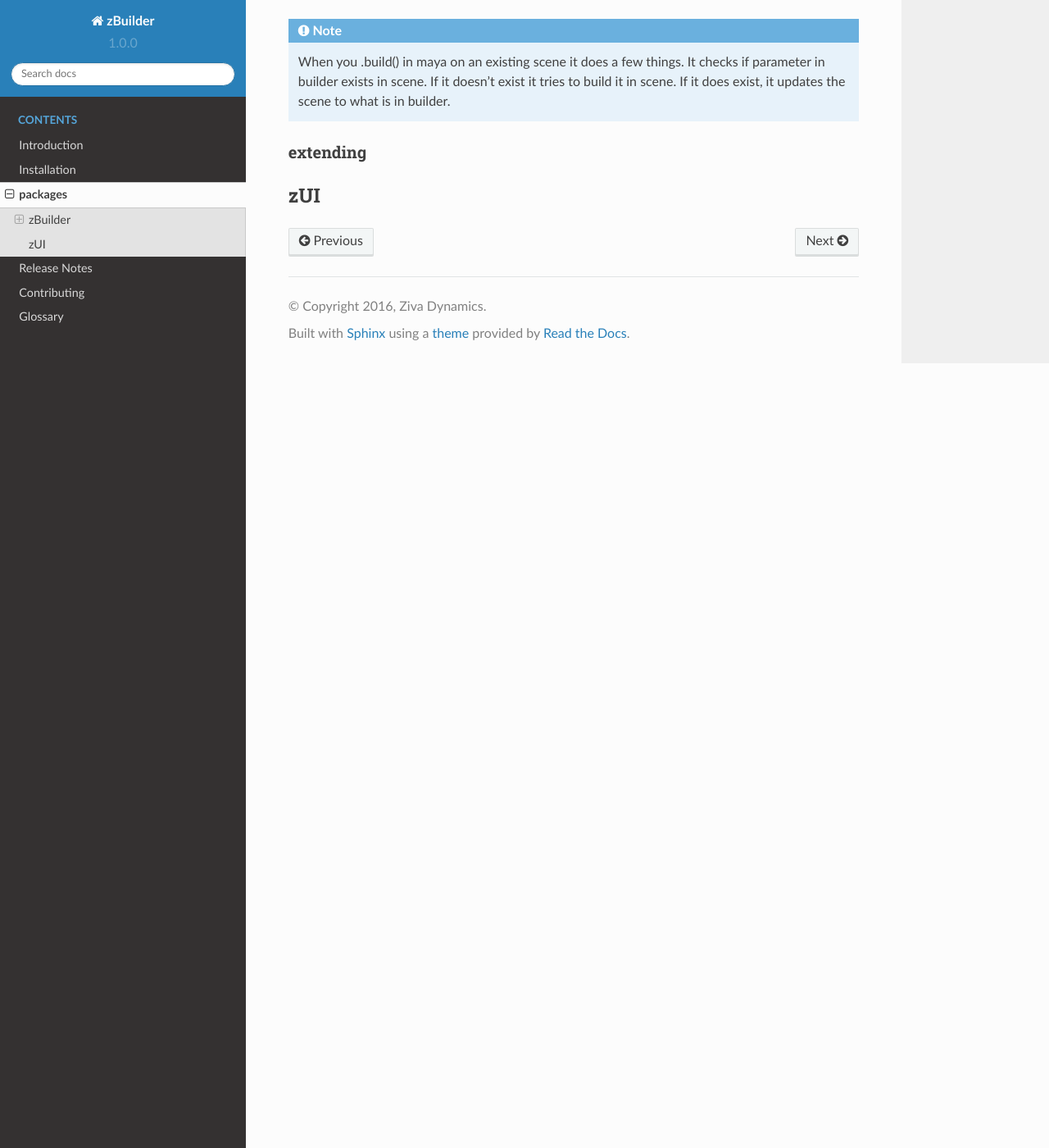
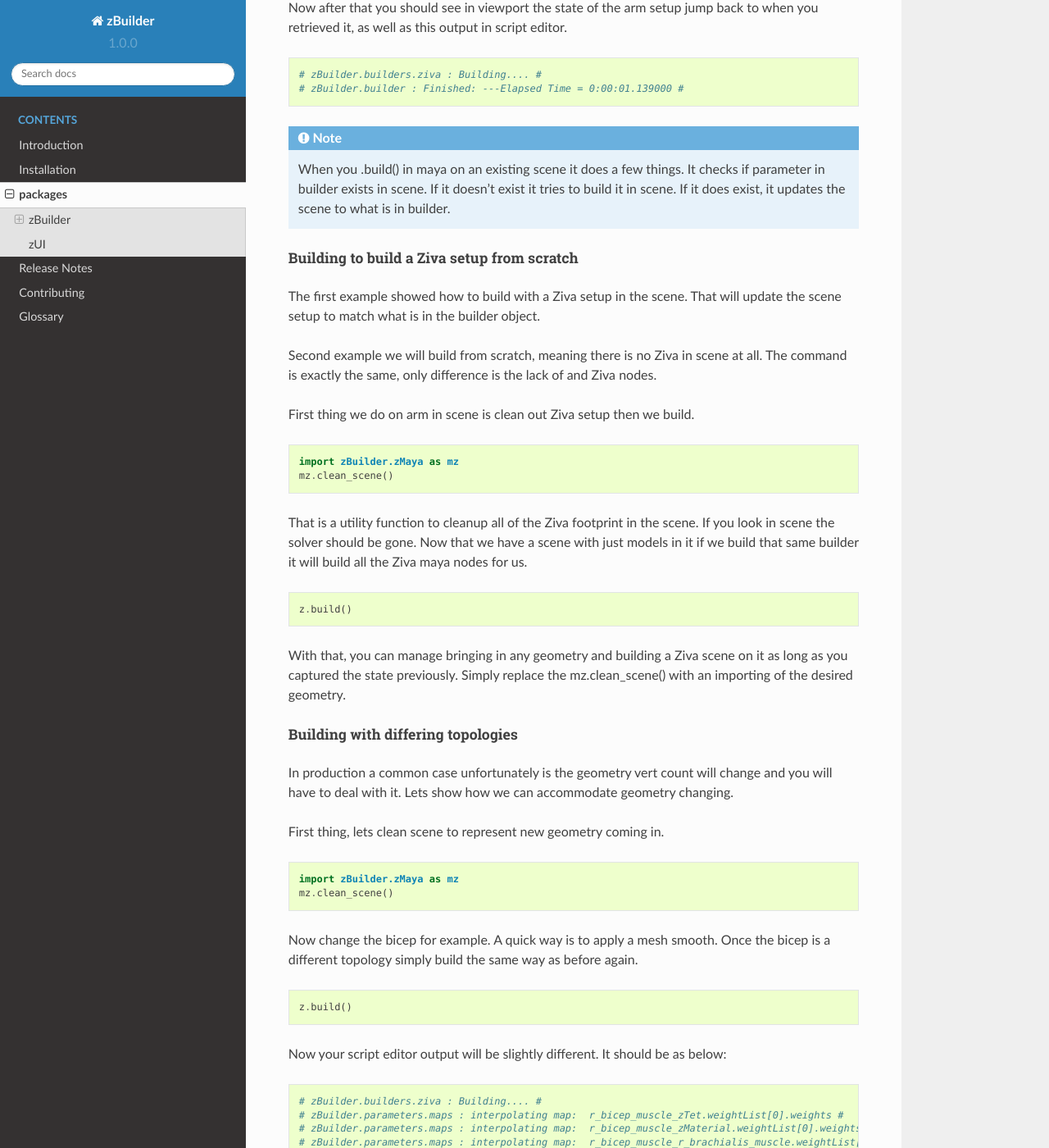
Before and after one commit to Unity-Technologies/ziva-vfx-utils, a Sphinx documentation site: the page built from docs/packages.rst, in a window 1280 px wide and 1400 px high, scrolled down 1786 px. Shown: the whole window at 82% size. Built offline with Sphinx 7.4.7 and the Read the Docs theme 2.0.0, drawn with Linux system fonts in a browser that asks for light colours; some of the changed text lies outside the part shown.

Commit message:
sphinx doc updates.  Added more info in tutorials

```diff
--- a/docs/glossary.rst
+++ b/docs/glossary.rst
@@ -6,6 +6,9 @@
 
 .. glossary::
     :sorted:
+
+    zUi
+        A maya UI to help you navigate the scene.  Currently Beta.
 
     zBuilder
         A python package used to serialize and deserialize Maya scenes.
--- a/docs/packages.rst
+++ b/docs/packages.rst
@@ -14,93 +14,12 @@
 build a new rig.  If the geometry is of differing topology you could interpolate the
 maps to work on new geo.
 
-
-Example Usage
-~~~~~~~~~~~~~
-
-I'll bring you through some example usage of this in terms of Ziva and I will be
-doing it on the demo arm that ships with the plugin so if you want to follow along
-it should be easy.
-
-First thing is to run the demo arm.  You can find that in the 'Ziva Tools' menu.
-Examples/Run Demo/Anatomical Arm.  Now that we have that in our scene Lets start
-playing with zBuilder.
-
-Retrieving
-^^^^^^^^^^
-
-.. code-block:: python
-
-    import zBuilder.builders.ziva as zva
-    z = zva.Ziva()
-
-You can call help to get some information.
-
-.. code-block:: python
-
-    help(z)
-
-To capture the arm scene into something zBuilder can use run a retrieve method.
-In this case we want to retrieve from the scene.
-
-.. code-block:: python
-
-    z.retrieve_from_scene()
-
-You should have seen something like this in your script editor.
-
-.. code-block:: python
-
-    # zBuilder.bundle : zTissue 7 #
-    # zBuilder.bundle : map 68 #
-    # zBuilder.bundle : zAttachment 21 #
-    # zBuilder.bundle : zMaterial 7 #
-    # zBuilder.bundle : zEmbedder 1 #
-    # zBuilder.bundle : zBone 4 #
-    # zBuilder.bundle : zTet 7 #
-    # zBuilder.bundle : mesh 11 #
-    # zBuilder.bundle : zSolver 1 #
-    # zBuilder.bundle : zSolverTransform 1 #
-    # zBuilder.bundle : zFiber 6 #
-    # zBuilder.builder : Finished: ---Elapsed Time = 0:00:00.087000 #
-
-When you retrieve items, it prints out the stats about what it captured.  In this
-case you can see there are 7 zTissues and 4 zBones for example.
-
-Those items in builder we call a :term:`parameter`.  They get placed in a :term:`bundle`.
-
-This essentially saves the state of the scene.  From here we can save it out to a text file,
-we can continue working on arm and use it to restore the state or we can manipulate the
-information in the builder and re-apply it.  That is useful for mirroring and such
-which we will get into later.
-
-Building
-^^^^^^^^
-
-To restore the scene first we need to make a change to the arm so we can confirm
-it restored it.  So paint a muscle attachment to all white for example, just
-something that is easy to identify in viewport.  Once that is done, if you
-have been following along, you can build it.
-
-.. code-block:: python
-
-    z.build()
-
-Now after that you should see in viewport the state of the arm setup jump back to
-when you retrieved it.
-
-.. note::
-
-    When you .build() in maya on an existing scene it does a few things.  It checks
-    if parameter in builder exists in scene.  If it doesn't exist it tries to build
-    it in scene.  If it does exist, it updates the scene to what is in builder.
-
-
+.. include:: zBuilder_tutorials.rst
 
 extending
 ~~~~~~~~~
 
-
+To come....
 
 zUI
 ---
--- /dev/null
+++ b/docs/zBuilder_tutorials.rst
@@ -0,0 +1,222 @@
+Tutorials
+~~~~~~~~~
+
+I'll bring you through some example usage of this in terms of Ziva and I will be
+doing it on the demo arm that ships with the plugin so if you want to follow along
+it should be easy.
+
+First thing is to run the demo arm.  You can find that in the 'Ziva Tools' menu.
+Examples/Run Demo/Anatomical Arm.  Now that we have that in our scene Lets start
+playing with zBuilder.
+
+Retrieving
+^^^^^^^^^^
+
+.. code-block:: python
+
+    import zBuilder.builders.ziva as zva
+    z = zva.Ziva()
+
+You can call help to get some information.
+
+.. code-block:: python
+
+    help(z)
+
+To capture the arm scene into something zBuilder can use run a retrieve method.
+In this case we want to retrieve from the scene.
+
+.. code-block:: python
+
+    z.retrieve_from_scene()
+
+You should have seen something like this in your script editor.
+
+.. code-block:: python
+
+    # zBuilder.bundle : zTissue 7 #
+    # zBuilder.bundle : map 68 #
+    # zBuilder.bundle : zAttachment 21 #
+    # zBuilder.bundle : zMaterial 7 #
+    # zBuilder.bundle : zEmbedder 1 #
+    # zBuilder.bundle : zBone 4 #
+    # zBuilder.bundle : zTet 7 #
+    # zBuilder.bundle : mesh 11 #
+    # zBuilder.bundle : zSolver 1 #
+    # zBuilder.bundle : zSolverTransform 1 #
+    # zBuilder.bundle : zFiber 6 #
+    # zBuilder.builder : Finished: ---Elapsed Time = 0:00:00.087000 #
+
+When you retrieve items, it prints out the stats about what it captured.  In this
+case you can see there are 7 zTissues and 4 zBones for example.
+
+Those items in builder we call a :term:`parameter`.  They get placed in a :term:`bundle`.
+
+This essentially saves the state of the scene.  From here we can save it out to a text file,
+we can continue working on arm and use it to restore the state or we can manipulate the
+information in the builder and re-apply it.  That is useful for mirroring and such
+which we will get into later.
+
+Building
+^^^^^^^^
+
+Building to restore scene to previous state
+*******************************************
+
+To restore the scene first we need to make a change to the arm so we can confirm
+it restored it.  So paint a muscle attachment to all white for example, just
+something that is easy to identify in viewport.  Once that is done, if you
+have been following along, you can build it.
+
+.. code-block:: python
+
+    z.build()
+
+Now after that you should see in viewport the state of the arm setup jump back to
+when you retrieved it, as well as this output in script editor.
+
+.. code-block:: python
+
+    # zBuilder.builders.ziva : Building.... #
+    # zBuilder.builder : Finished: ---Elapsed Time = 0:00:01.139000 #
+
+.. note::
+
+    When you .build() in maya on an existing scene it does a few things.  It checks
+    if parameter in builder exists in scene.  If it doesn't exist it tries to build
+    it in scene.  If it does exist, it updates the scene to what is in builder.
+
+Building to build a Ziva setup from scratch
+*******************************************
+The first example showed how to build with a Ziva setup in the scene.  That will
+update the scene setup to match what is in the builder object.
+
+Second example we will build from scratch, meaning there is no Ziva in scene at all.
+The command is exactly the same, only difference is the lack of and Ziva nodes.
+
+First thing we do on arm in scene is clean out Ziva setup then we build.
+
+.. code-block:: python
+
+    import zBuilder.zMaya as mz
+    mz.clean_scene()
+
+That is a utility function to cleanup all of the Ziva footprint in the scene.  If you look in scene
+the solver should be gone.  Now that we have a scene with just models in it if
+we build that same builder it will build all the Ziva maya nodes for us.
+
+.. code-block:: python
+
+    z.build()
+
+With that, you can manage bringing in any geometry and building a Ziva scene on it as long as you
+captured the state previously.  Simply replace the mz.clean_scene() with an importing of the desired
+geometry.
+
+Building with differing topologies
+**********************************
+
+In production a common case unfortunately is the geometry vert count will change and you will have
+to deal with it.  Lets show how we can accommodate geometry changing.
+
+First thing, lets clean scene to represent new geometry coming in.
+
+.. code-block:: python
+
+    import zBuilder.zMaya as mz
+    mz.clean_scene()
+
+Now change the bicep for example.  A quick way is to apply a mesh smooth.  Once the
+bicep is a different topology simply build the same way as before again.
+
+.. code-block:: python
+
+    z.build()
+
+Now your script editor output will be slightly different.  It should be as below:
+
+.. code-block:: python
+
+    # zBuilder.builders.ziva : Building.... #
+    # zBuilder.parameters.maps : interpolating map:  r_bicep_muscle_zTet.weightList[0].weights #
+    # zBuilder.parameters.maps : interpolating map:  r_bicep_muscle_zMaterial.weightList[0].weights #
+    # zBuilder.parameters.maps : interpolating map:  r_bicep_muscle_r_brachialis_muscle.weightList[0].weights #
+    # zBuilder.parameters.maps : interpolating map:  r_bicep_muscle_r_brachialis_muscle.weightList[1].weights #
+    # zBuilder.parameters.maps : interpolating map:  r_bicep_muscle_r_humerus_bone.weightList[0].weights #
+    # zBuilder.parameters.maps : interpolating map:  r_bicep_muscle_r_humerus_bone.weightList[1].weights #
+    # zBuilder.parameters.maps : interpolating map:  r_bicep_muscle_r_radius_bone.weightList[0].weights #
+    # zBuilder.parameters.maps : interpolating map:  r_bicep_muscle_r_radius_bone.weightList[1].weights #
+    # zBuilder.parameters.maps : interpolating map:  r_bicep_muscle_r_scapula_bone.weightList[0].weights #
+    # zBuilder.parameters.maps : interpolating map:  r_bicep_muscle_r_scapula_bone.weightList[1].weights #
+    # zBuilder.parameters.maps : interpolating map:  r_bicep_muscle_zFiber.weightList[0].weights #
+    # zBuilder.parameters.maps : interpolating map:  r_bicep_muscle_zFiber.endPoints #
+    # zBuilder.builder : Finished: ---Elapsed Time = 0:00:03.585000 #
+
+You will notice above that it listed out all the maps that got interpolated.
+
+.. note::
+
+    When the maps get interpolated it is based on world space of the stored geometry.
+    So, if the muscle changes enough where it is in a different world space location,
+    or maybe part of it is the interpolation won't work too well.
+
+Writing to disk
+^^^^^^^^^^^^^^^
+
+Now that we have the arm setup in builder object in memory we can write it out to disk.  All we need to do is
+
+.. code-block:: python
+
+        # replace path with a working temp directory on your system
+        z.write('C:\\Temp\\test.ziva')
+
+This writes out a json file of all the information to retrieve later.
+
+
+Reading from disk
+^^^^^^^^^^^^^^^^^
+
+To test the writing worked properly lets setup the scene with just the geometry again.
+Build Anatomical Arm demo again then clean scene.
+
+Once we have the arm geometry in the scene lets grab it from the disk then build it.
+
+.. code-block:: python
+
+    import zBuilder.builders.ziva as zva
+    z = zva.Ziva()
+    z.retrieve_from_file('C:\\Temp\\test.ziva')
+
+You should have seen something like this in your script editor.
+
+.. code-block:: python
+
+    z.retrieve_from_file('C:\\Temp\\test.ziva')
+    # zBuilder.builder : reading parameters. 134 nodes #
+    # zBuilder.builder : reading info #
+    # zBuilder.bundle : zTissue 7 #
+    # zBuilder.bundle : map 68 #
+    # zBuilder.bundle : zAttachment 21 #
+    # zBuilder.bundle : zMaterial 7 #
+    # zBuilder.bundle : zEmbedder 1 #
+    # zBuilder.bundle : zBone 4 #
+    # zBuilder.bundle : zTet 7 #
+    # zBuilder.bundle : mesh 11 #
+    # zBuilder.bundle : zSolver 1 #
+    # zBuilder.bundle : zSolverTransform 1 #
+    # zBuilder.bundle : zFiber 6 #
+    # zBuilder.builder : Read File: C:\Temp\test.ziva in 0:00:00.052000 #
+
+This is a simple output to give you a hint of what has been retrieved.  Now we can build.
+
+.. code-block:: python
+
+    z.build()
+
+If you have been following along the output should look like this again as there would
+be no map interpolation.
+
+.. code-block:: python
+
+    # zBuilder.builders.ziva : Building.... #
+    # zBuilder.builder : Finished: ---Elapsed Time = 0:00:03.578000 #
```
Also changed, not shown: docs/index.rst (+1 -7 lines), docs/introduction.rst (+11 -1 lines).
